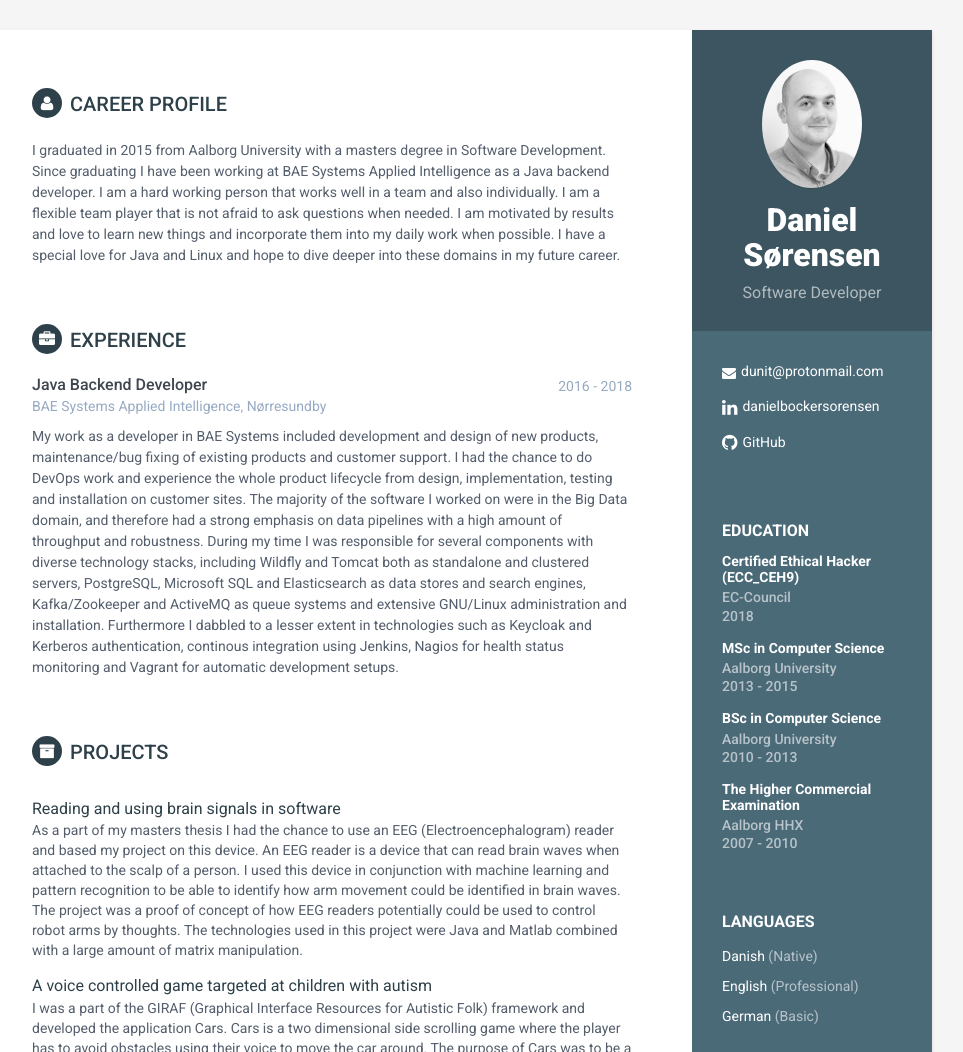
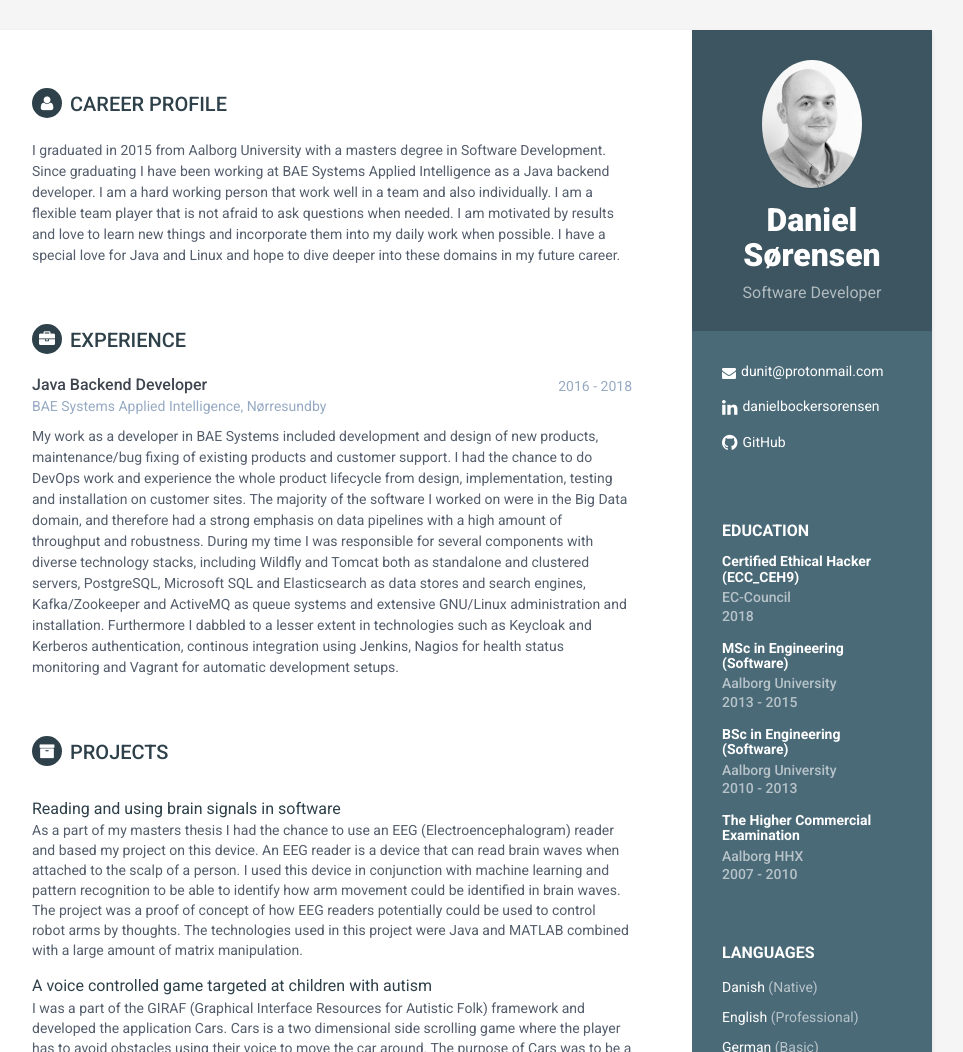
Before and after one commit to dunitgit/Web-CV, a Jekyll site: the page built from index.html, in a window 1280 px wide, cut to the strip 0-1052 px from the top of the page. Shown: the whole strip, without its empty margins (188-1151 px from the left). Built offline with Jekyll 4.4.1, drawn with Linux system fonts in a browser that asks for light colours.

Commit message:
minor typos and changed education title

```diff
--- a/_config.yml
+++ b/_config.yml
@@ -14,7 +14,7 @@ style: styles-6
 name: Daniel Sørensen
 tagline: Software Developer
 pic: profile.png  #place a 100x100 picture inside /assets/images/ folder and provide the name of the file below
-summary: 'I graduated in 2015 from Aalborg University with a masters degree in Software Development. Since graduating I have been working at BAE Systems Applied Intelligence as a Java backend developer. I am a hard working person that works well in a team and also individually. I am a flexible team player that is not afraid to ask questions when needed. I am motivated by results and love to learn new things and incorporate them into my daily work when possible. I have a special love for Java and Linux and hope to dive deeper into these domains in my future career.'
+summary: 'I graduated in 2015 from Aalborg University with a masters degree in Software Development. Since graduating I have been working at BAE Systems Applied Intelligence as a Java backend developer. I am a hard working person that work well in a team and also individually. I am a flexible team player that is not afraid to ask questions when needed. I am motivated by results and love to learn new things and incorporate them into my daily work when possible. I have a special love for Java and Linux and hope to dive deeper into these domains in my future career.'
 
 #sidebar links
 email: dunit@protonmail.com
--- a/_data/educations.yml
+++ b/_data/educations.yml
@@ -3,11 +3,11 @@
   university: EC-Council
   time: 2018
 - education:
-  degree: MSc in Computer Science
+  degree: MSc in Engineering (Software)
   university: Aalborg University
   time: 2013 - 2015
 - education:
-  degree: BSc in Computer Science
+  degree: BSc in Engineering (Software)
   university: Aalborg University
   time: 2010 - 2013
 - education:
--- a/_data/projects.yml
+++ b/_data/projects.yml
@@ -4,7 +4,7 @@
   title: Reading and using brain signals in software
   #link: "#hook"
   tagline: "<br>
-As a part of my masters thesis I had the chance to use an EEG (Electroencephalogram) reader and based my project on this device. An EEG reader is a device that can read brain waves when attached to the scalp of a person. I used this device in conjunction with machine learning and pattern recognition to be able to identify how arm movement could be identified in brain waves. The project was a proof of concept of how EEG readers potentially could be used to control robot arms by thoughts. The technologies used in this project were Java and Matlab combined with a large amount of matrix manipulation."
+As a part of my masters thesis I had the chance to use an EEG (Electroencephalogram) reader and based my project on this device. An EEG reader is a device that can read brain waves when attached to the scalp of a person. I used this device in conjunction with machine learning and pattern recognition to be able to identify how arm movement could be identified in brain waves. The project was a proof of concept of how EEG readers potentially could be used to control robot arms by thoughts. The technologies used in this project were Java and MATLAB combined with a large amount of matrix manipulation."
 - project:
   title: A voice controlled game targeted at children with autism
   #  link: "#"
```
